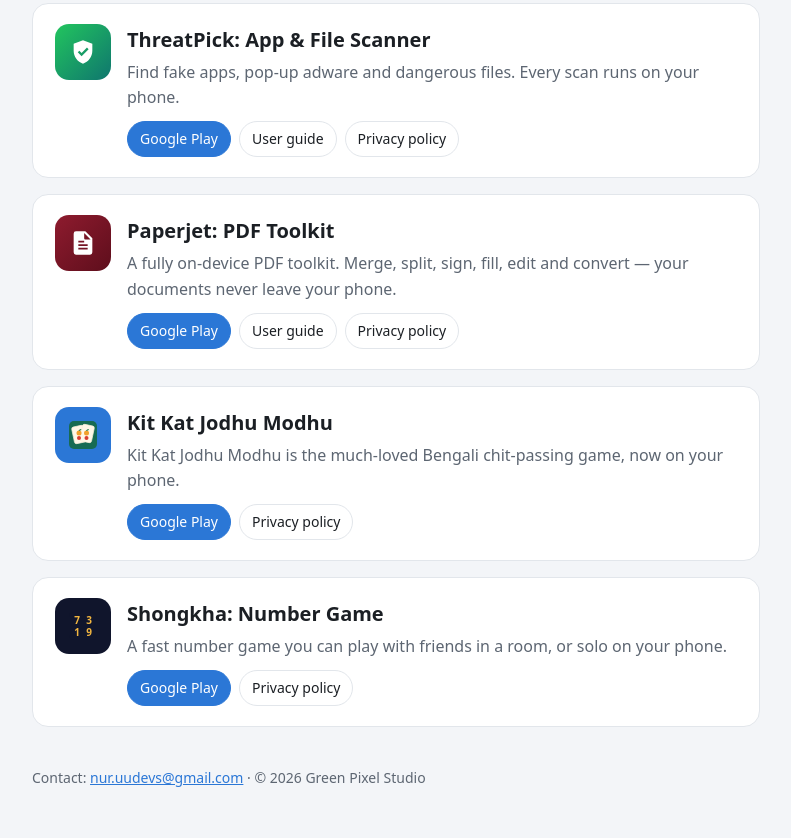
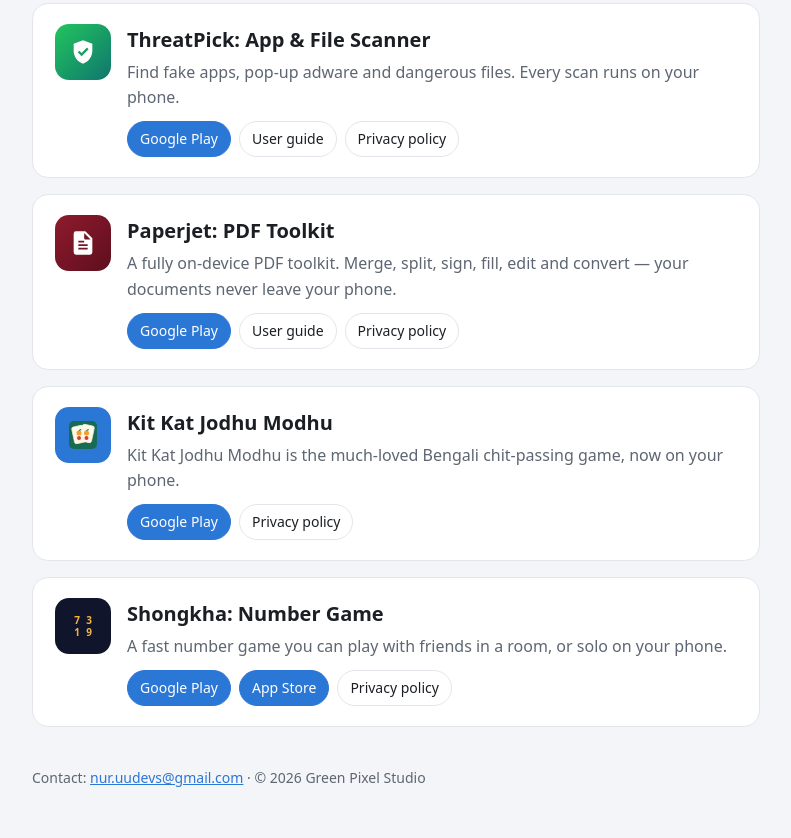
Before and after one commit to nsabuj/nsabuj.github.io, a plain HTML site: page index.html in a window 1280 px wide. Shown: the part 698-1536 px from the top of the page, without its empty margins (244-1035 px from the left). Drawn offline with Linux system fonts and the light colour scheme.

Commit message:
Add App Store link to index.htmlAdd App Store link for Shongkha

```diff
--- a/index.html
+++ b/index.html
@@ -158,6 +158,7 @@ transform="rotate(-30 18.5 9)"/>
 <p>A fast number game you can play with friends in a room, or solo on your phone.</p>
 <div class="links">
 <a class="primary" href="https://play.google.com/store/apps/details?id=com.app.shongkhakhela">Google Play</a>
+<a class="primary" href="https://apps.apple.com/us/app/shongkha-number-game/id6830454411">App Store</a>
 <a href="shongkha/privacy.html">Privacy policy</a>
 </div>
 </div>
```
